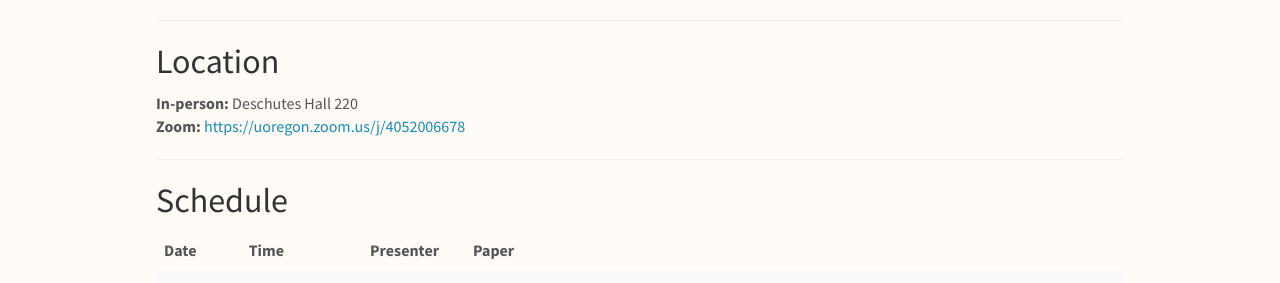
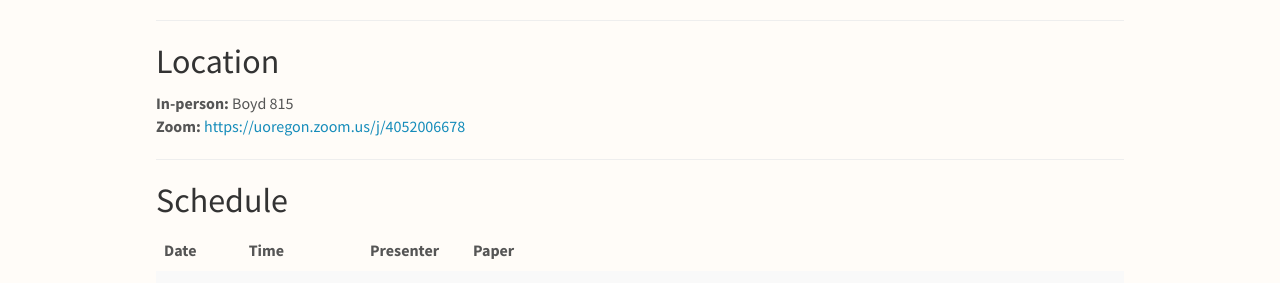
Before and after one commit to KINDLab-Fly/KINDLab-Fly.github.io, a Jekyll site: the page built from _pages/seminar.md, in a window 1280 px wide and 900 px high. Shown: the part 310-593 px from the top of the window. Built offline with Jekyll 4.4.1, drawn with Linux system fonts in a browser that asks for light colours; nearby versions of some CDN libraries.

Commit message:
Update seminar room

```diff
--- a/_pages/seminar.md
+++ b/_pages/seminar.md
@@ -16,7 +16,7 @@ The AI Weekly Seminar@KIND is a weekly seminar held every Friday, open to everyo
 
 ## Location
 
-**In-person:** Deschutes Hall 220<br>
+**In-person:** Boyd 815<br>
 **Zoom:** [https://uoregon.zoom.us/j/4052006678](https://uoregon.zoom.us/j/4052006678)
 
 ---
```
